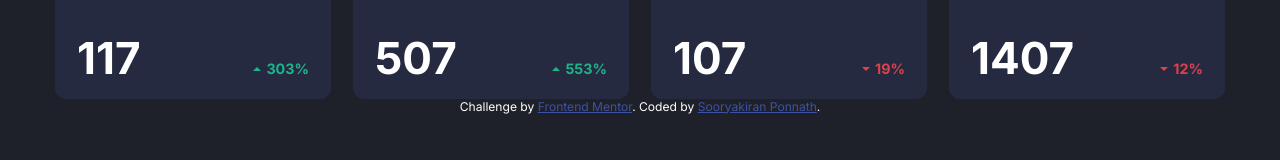
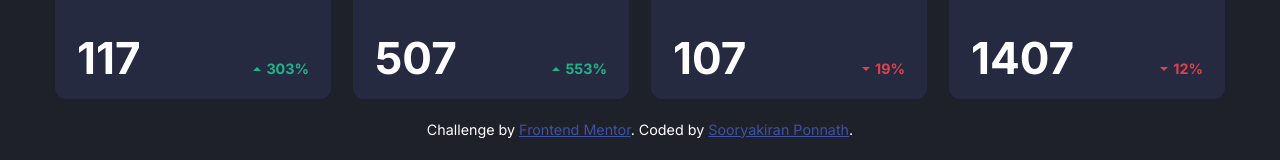
Before and after one commit to null-char/social-media-dashboard, a plain HTML site: page index.html in a window 1280 px wide. Shown: the part 783-943 px from the top of the page. Before the commit the page ends 919 px from the top, so only its background shows below. Drawn offline with Linux system fonts and the light colour scheme.

Commit message:
add attribution

```diff
--- a/css/styles.css
+++ b/css/styles.css
@@ -460,7 +460,8 @@ main section h2 {
 }
 
 .attribution {
-  font-size: 1.1rem;
+  margin-top: 2rem;
+  font-size: 1.3rem;
   text-align: center;
 }
 
```
